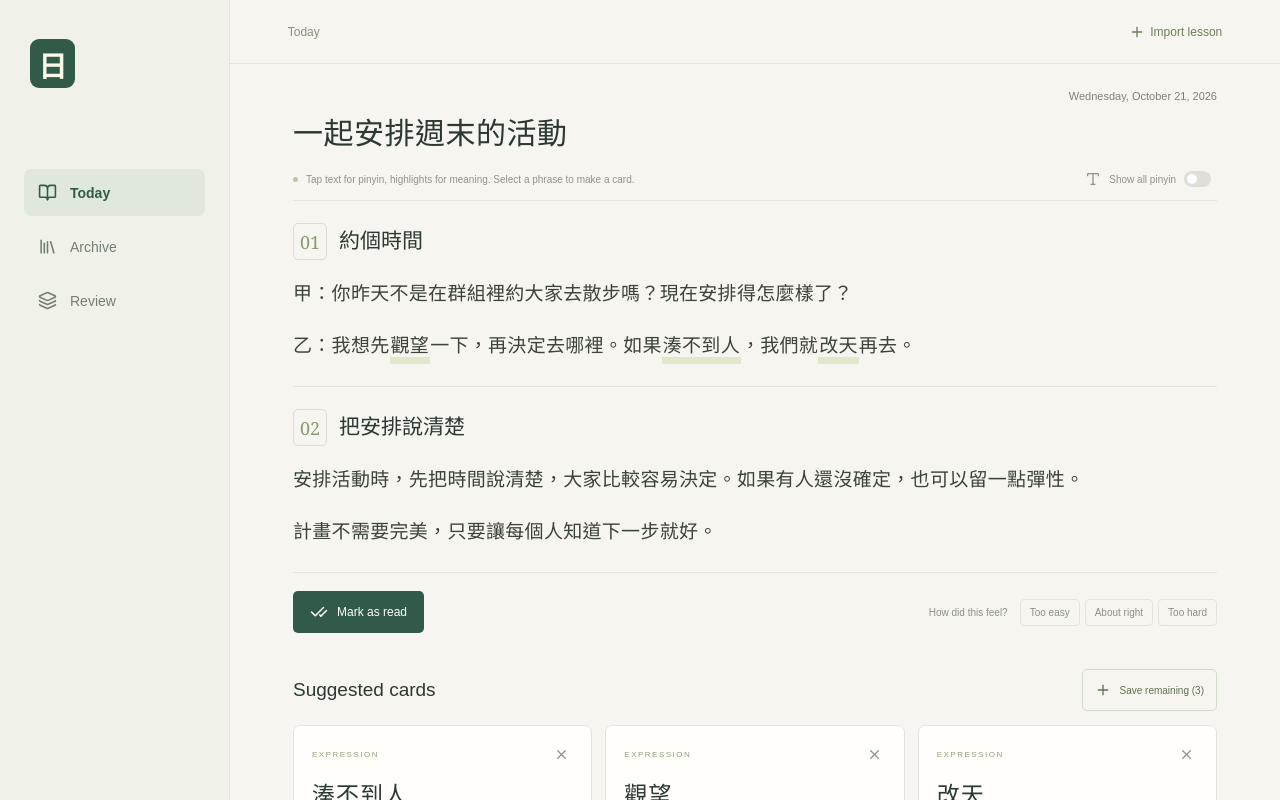
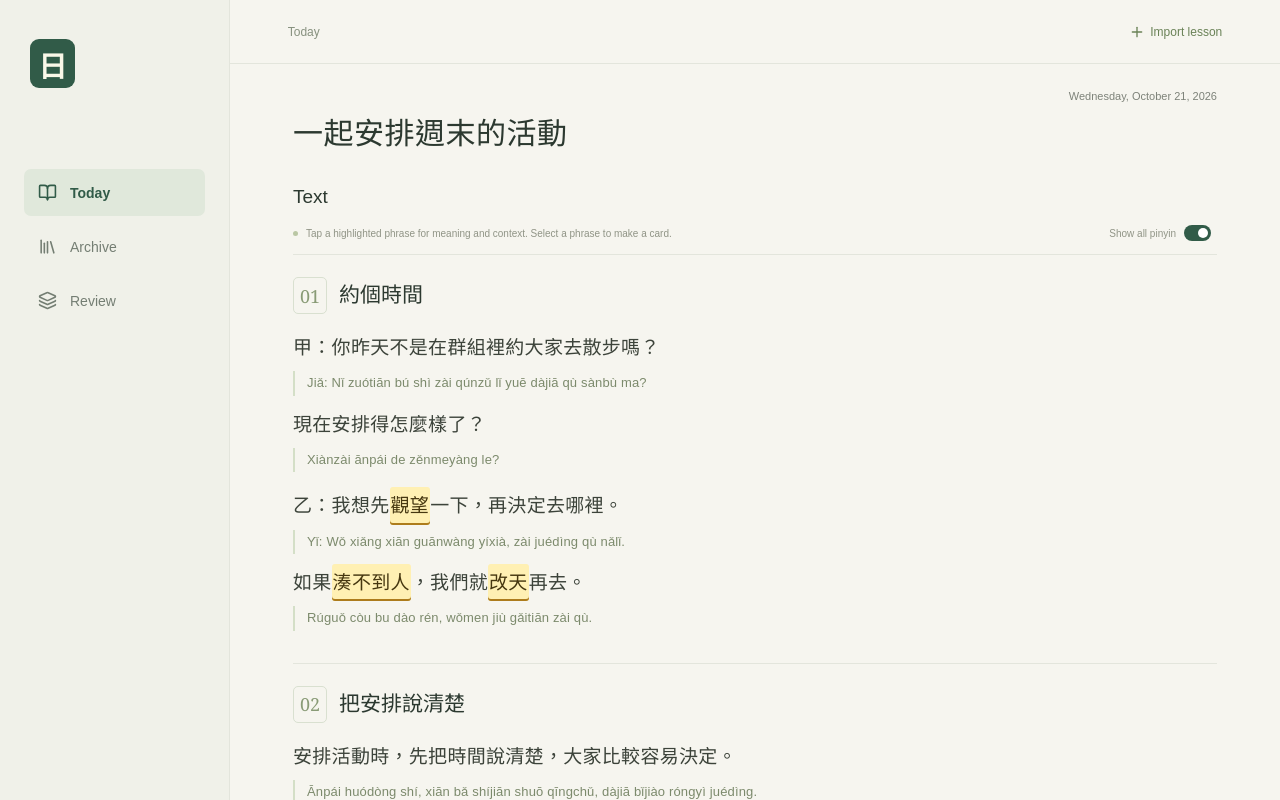
Before and after one commit to jjhuang22/chinese-learning, a Next.js app: page / in a window 1280 px wide. Shown: the top 800 px of the page. Built offline with nearby package versions, Linux system fonts and the light colour scheme.

Commit message:
Organize lesson sections and improve reading and card interactions

```diff
--- a/app/globals.css
+++ b/app/globals.css
@@ -226,7 +226,7 @@ main {
 }
 .content {
   max-width: 1100px;
-  padding: 49px 6% 0;
+  padding: 49px 6% 88px;
   margin: 0 auto;
 }
 .page-eyebrow {
@@ -409,16 +409,20 @@ main {
   letter-spacing: inherit;
   padding: 0 1px;
   display: inline;
-  color: inherit;
-  border-radius: 2px;
-  box-shadow: inset 0 -7px #e0e7cb;
+  color: #463710;
+  border-radius: 3px;
+  background: #fff0b3;
+  box-shadow: inset 0 -2px #ad7c1c;
   user-select: text;
 }
 .word:hover {
-  box-shadow: inset 0 -12px #d4dfbb;
+  background: #ffe28a;
+  box-shadow: inset 0 -2px #805b10;
 }
 .word-saved {
-  box-shadow: inset 0 -7px #d6e6d9;
+  color: #20452f;
+  background: #d9eadd;
+  box-shadow: inset 0 -2px #4e7c5b;
 }
 .pinyin-line {
   font-family: Arial, sans-serif;
@@ -518,6 +522,7 @@ main {
   gap: 13px;
 }
 .suggestion-card {
+  cursor: pointer;
   background: var(--white);
   border: 1px solid var(--line);
   padding: 17px 18px 15px;
@@ -768,6 +773,7 @@ main {
   margin-bottom: 25px;
 }
 .deck-list article {
+  cursor: pointer;
   display: flex;
   align-items: center;
   gap: 20px;
@@ -1154,7 +1160,7 @@ main {
     display: flex;
   }
   .content {
-    padding: 30px 22px 95px;
+    padding: 30px 22px calc(140px + env(safe-area-inset-bottom, 0px));
     max-width: 640px;
   }
   .page-eyebrow {
@@ -1514,7 +1520,7 @@ main {
 }
 .usage-notes details {
   margin: 18px 0;
-  background: #eff1e8;
+  background: #fff;
   border: 1px solid #e1e5d8;
   border-radius: 6px;
   padding: 17px 20px;
@@ -1540,7 +1546,7 @@ main {
   white-space: pre-line;
   font-size: 14px;
   line-height: 1.9;
-  color: #75826a;
+  color: #454d43;
   border-top: 1px solid #dce2d2;
   margin-top: 18px;
   padding-top: 18px;
@@ -1656,7 +1662,9 @@ main {
   margin: 5px 0 10px;
 }
 .usage-notes {
-  padding: 12px 0 0;
+  margin-top: 12px;
+  padding: 24px 0 16px;
+  border-top: 1px solid var(--line);
 }
 .usage-notes details {
   margin: 10px 0;
@@ -1759,9 +1767,10 @@ main {
   font-size: 12px;
   margin-bottom: 9px;
 }
-.import-input {
+.dialog .import-input {
   width: 100%;
-  min-height: 260px;
+  min-height: 180px;
+  height: clamp(180px, 30dvh, 240px);
   resize: vertical;
   background: #f9faf5;
   border: 1px solid var(--line);
@@ -1832,3 +1841,35 @@ main {
   background: var(--wash);
   border-radius: 4px;
 }
+
+.study-section-title {
+  font-family: Arial, sans-serif;
+  font-size: 19px;
+  font-weight: 400;
+  margin: 28px 0 16px;
+  color: var(--ink);
+}
+.usage-notes .study-section-title {
+  margin-top: 0;
+}
+.pinyin-visible .sentence {
+  cursor: text;
+}
+.pinyin-visible .sentence:hover {
+  background: transparent;
+}
+.word:focus-visible,
+.expression-link:focus-visible,
+.deck-word:focus-visible {
+  outline: 2px solid var(--green);
+  outline-offset: 3px;
+}
+.suggestion-card:hover,
+.suggestion-card:focus-within {
+  border-color: #9aaa9b;
+}
+@media (max-width: 760px) {
+  .study-section-title {
+    font-size: 18px;
+  }
+}
--- a/components/import-lesson.tsx
+++ b/components/import-lesson.tsx
@@ -122,6 +122,7 @@ export default function ImportLesson({
           <textarea
             id="lesson-json"
             className="import-input"
+            rows={10}
             spellCheck={false}
             value={raw}
             onChange={(e) => {
--- a/components/study-app.tsx
+++ b/components/study-app.tsx
@@ -14,7 +14,6 @@ import {
   RotateCcw,
   Archive,
   Search,
-  Type,
   CheckCheck,
 } from "lucide-react";
 import Dialog from "./dialog";
@@ -85,7 +84,7 @@ export default function StudyApp({
       setStorageError("Local lessons could not be loaded.");
     }
   }, [localDemo]);
-  const [showAll, setShowAll] = useState(false);
+  const [showAll, setShowAll] = useState(true);
   const [revealed, setRevealed] = useState<string[]>([]);
   const [modal, setModal] = useState<Suggestion | null>(null);
   const [selection, setSelection] = useState<Pick | null>(null);
@@ -206,7 +205,7 @@ export default function StudyApp({
     return () => clearTimeout(t);
   }, [notice]);
   useEffect(() => {
-    setShowAll(false);
+    setShowAll(true);
     setRevealed([]);
     setSelection(null);
   }, [lessonId]);
@@ -462,24 +461,27 @@ export default function StudyApp({
                 <div className="lesson-heading">
                   <h1 lang="zh-Hant">{lesson.title}</h1>
                 </div>
+                <section aria-labelledby="text-heading">
+                  <h2 id="text-heading" className="study-section-title">
+                    Text
+                  </h2>
                   <div className="reader-toolbar">
                     <div>
                       <span className="tiny-dot" />
-                    Tap text for pinyin, highlights for meaning. Select a phrase
-                    to make a card.
+                      Tap a highlighted phrase for meaning and context. Select a
+                      phrase to make a card.
                     </div>
                     <button
                       className={`toggle ${showAll ? "on" : ""}`}
                       onClick={() => setShowAll((v) => !v)}
                       aria-pressed={showAll}
                     >
-                    <Type size={16} />
                       <span>Show all pinyin</span>
                       <span className="switch" />
                     </button>
                   </div>
                   <div
-                  className="reader"
+                    className={`reader ${showAll ? "pinyin-visible" : ""}`}
                     onMouseUp={captureSelection}
                     onTouchEnd={captureSelection}
                   >
@@ -510,12 +512,21 @@ export default function StudyApp({
                                     >
                                       <span
                                         className="sentence"
-                                      role="button"
-                                      tabIndex={0}
-                                      aria-label={`Pronunciation: ${s.text}`}
-                                      aria-expanded={visible}
+                                        role={showAll ? undefined : "button"}
+                                        tabIndex={showAll ? undefined : 0}
+                                        aria-label={
+                                          showAll
+                                            ? undefined
+                                            : `Pronunciation: ${s.text}`
+                                        }
+                                        aria-expanded={
+                                          showAll ? undefined : visible
+                                        }
                                         onKeyDown={(e) => {
-                                        if (e.target !== e.currentTarget)
+                                          if (
+                                            showAll ||
+                                            e.target !== e.currentTarget
+                                          )
                                             return;
                                           if (
                                             e.key === "Enter" ||
@@ -530,7 +541,10 @@ export default function StudyApp({
                                           }
                                         }}
                                         onClick={() => {
-                                        if (window.getSelection()?.toString())
+                                          if (
+                                            showAll ||
+                                            window.getSelection()?.toString()
+                                          )
                                             return;
                                           setSelection(null);
                                           setRevealed((prev) =>
@@ -560,8 +574,15 @@ export default function StudyApp({
                       </section>
                     ))}
                   </div>
+                </section>
                 {(lesson.notes ?? []).length > 0 && (
-                  <section className="usage-notes">
+                  <section
+                    className="usage-notes"
+                    aria-labelledby="grammar-heading"
+                  >
+                    <h2 id="grammar-heading" className="study-section-title">
+                      Grammar
+                    </h2>
                     {lesson.notes.map((note, i) => (
                       <details key={i}>
                         <summary lang="zh-Hant">
@@ -597,30 +618,14 @@ export default function StudyApp({
                       ? "Lesson read"
                       : "Mark as read"}
                   </button>
-                  <div className="difficulty">
-                    <span>How did this feel?</span>
-                    {["Too easy", "About right", "Too hard"].map((f) => (
-                      <button
-                        className={
-                          state.feedback[lesson.id] === f ? "selected" : ""
-                        }
-                        key={f}
-                        onClick={() =>
-                          setState((prev) => ({
-                            ...prev,
-                            feedback: { ...prev.feedback, [lesson.id]: f },
-                          }))
-                        }
+                </div>
+                <section
+                  className="suggestions"
+                  aria-labelledby="suggestions-heading"
                 >
-                        {f}
-                      </button>
-                    ))}
-                  </div>
-                </div>
-                <section className="suggestions">
                   <div className="section-title">
                     <div>
-                      <h2>Suggested cards</h2>
+                      <h2 id="suggestions-heading">Suggested cards</h2>
                     </div>
                     <button
                       className="secondary"
@@ -658,6 +663,12 @@ export default function StudyApp({
                         <article
                           key={s.id}
                           className={`suggestion-card ${dismissed ? "dismissed" : ""}`}
+                          onClick={(event) => {
+                            if (
+                              !(event.target as HTMLElement).closest("button")
+                            )
+                              setModal(s);
+                          }}
                         >
                           <div className="suggestion-top">
                             <span className="kind">
@@ -960,7 +971,15 @@ export default function StudyApp({
                   ) : (
                     <div className="deck-list">
                       {browse.map((c) => (
-                        <article key={c.id}>
+                        <article
+                          key={c.id}
+                          onClick={(event) => {
+                            if (
+                              !(event.target as HTMLElement).closest("button")
+                            )
+                              setModal(c);
+                          }}
+                        >
                           <button
                             className="deck-word"
                             onClick={() => setModal(c)}
```
Also changed, not shown: 3 other files (tests, documents, lock files or other folders). Lines whose indentation alone changed are shown as unchanged.
